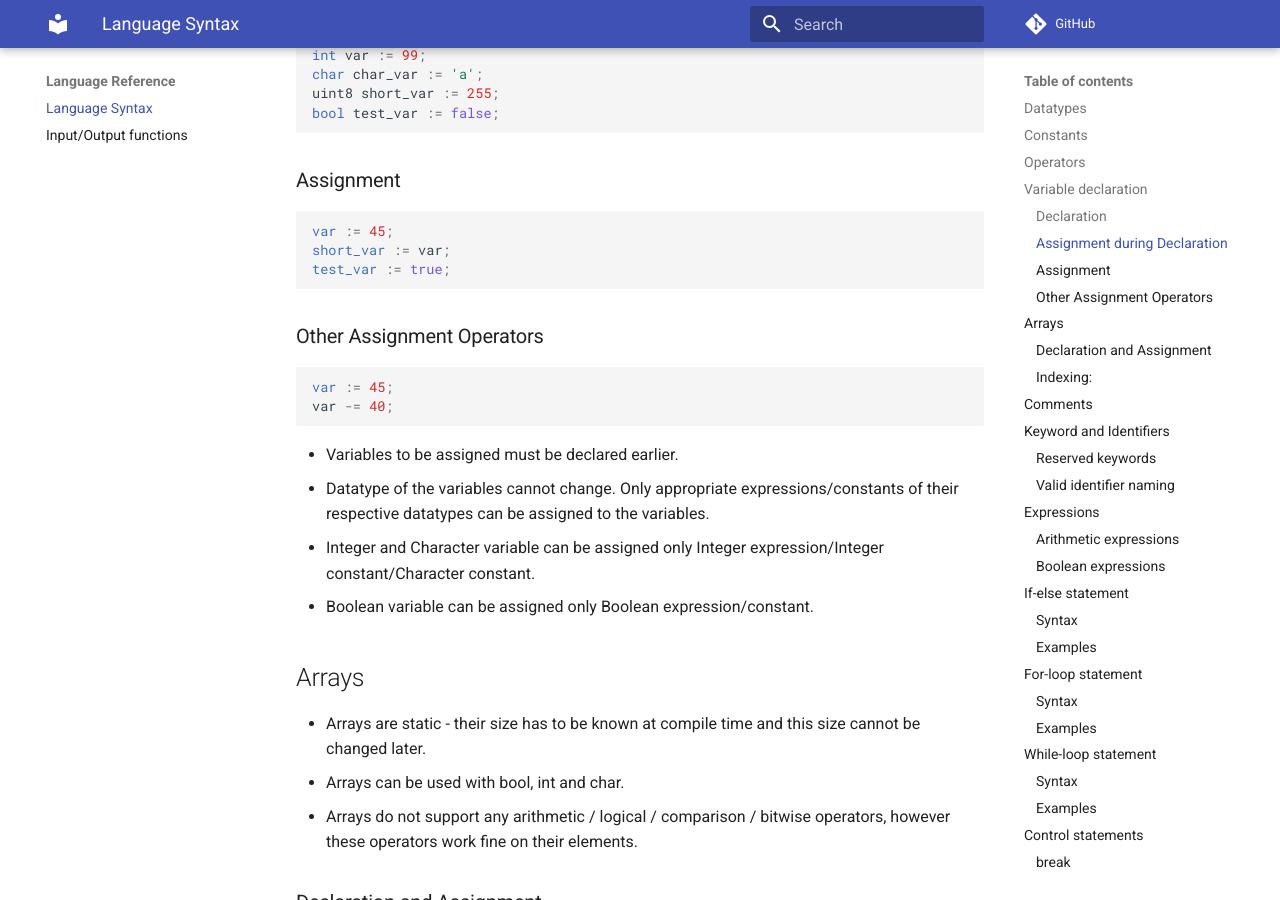
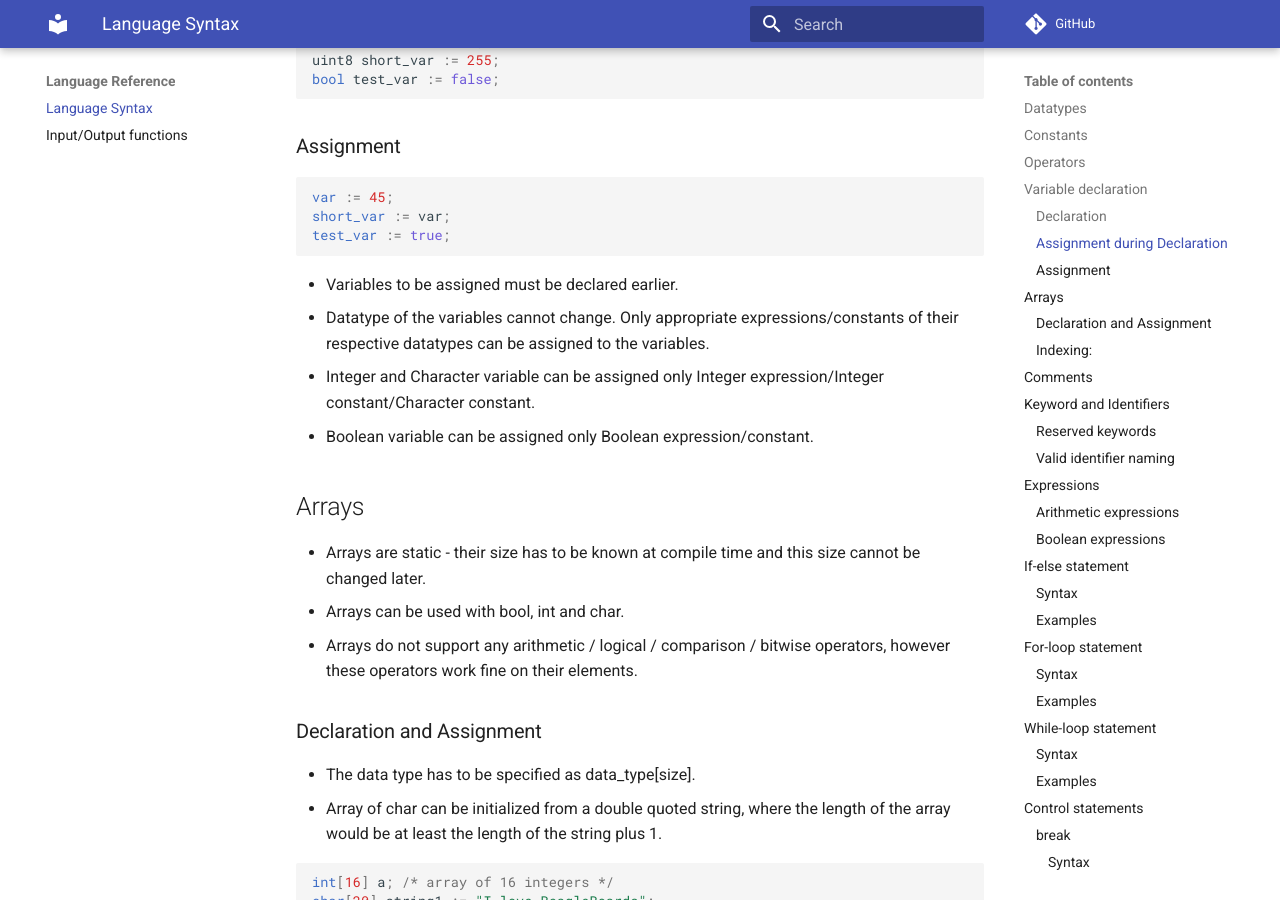
Before and after one commit to VedantParanjape/simpPRU, an MkDocs documentation site: the page built from docs/language-reference/language.md, in a window 1280 px wide and 900 px high, scrolled down 2087 px. Built offline with MkDocs 1.6.1 and Material for MkDocs 9.7.7, drawn with Linux system fonts in a browser that asks for light colours; comment, search, counter and statistics services are not loaded; some of the changed text lies outside the part shown.

Commit message:
Updated the subtract-assignment operators by fixing the known changes

````diff
--- a/docs/language-reference/language.md
+++ b/docs/language-reference/language.md
@@ -29,7 +29,6 @@
 * `~`,`&`,`|`,`<<`,`>>` - Bitwise operators: not, and, or and bitshifts
 * `not`,`and`,`or` - Logical operators: not, and, or
 * `:=` - Assignment operator
-* `-=` - Subtract Assignment operator
 
 * Result of Arithmetic and Bitwise operators is Integer constant.
 * Result of Comparison and Logical operators is Boolean constant.
@@ -75,12 +74,6 @@ bool test_var := false;
 var := 45;
 short_var := var;
 test_var := true;
-```
-### Other Assignment Operators
-
-```cpp
-var := 45;
-var -= 40;
 ```
 
 * Variables to be assigned must be declared earlier.
````
Also changed, not shown: 4 other files.
